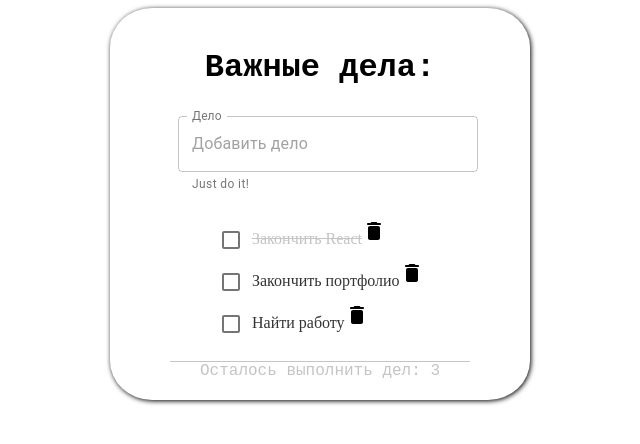
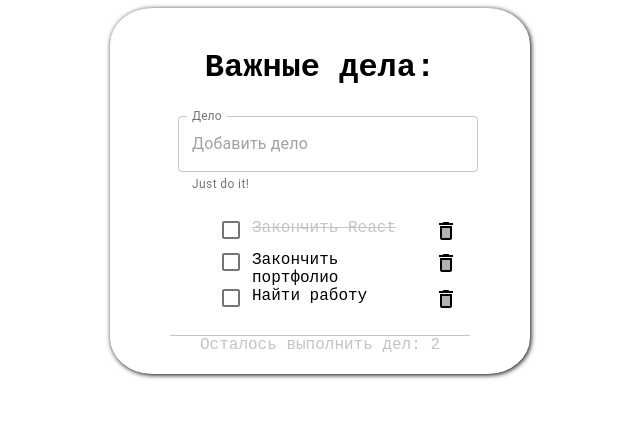
Before and after one commit to WebHeroSchool/evafinal, a React (Create React App) app: page / in a window 1280 px wide. Shown: the top 444 px of the page, without its empty margins (320-960 px from the left). Built offline with nearby package versions, Linux system fonts and the light colour scheme.

Commit message:
add styles

```diff
--- a/package.json
+++ b/package.json
@@ -3,6 +3,7 @@
   "version": "0.1.0",
   "private": true,
   "dependencies": {
+    "@material-ui/icons": "^4.9.1",
     "@testing-library/jest-dom": "^4.2.4",
     "@testing-library/react": "^9.5.0",
     "@testing-library/user-event": "^7.2.1",
--- a/src/components/App/App.js
+++ b/src/components/App/App.js
@@ -28,7 +28,7 @@ const App = () => {
     <h1 className = {styles.title}>Важные дела:</h1>
     <InputItem/>
     <ItemList items={items}/>
-    <Footer count={3}/>
+    <Footer count={2}/>
   </div>);
 };
 
--- a/src/components/Item/Item.module.css
+++ b/src/components/Item/Item.module.css
@@ -1,8 +1,9 @@
 .item {
-  color: #333;
+  font-family: 'Roboto Mono', monospace;
 }
 
 .done {
   color: #c4c4c4;
   text-decoration: line-through;
+  font-family: 'Roboto Mono', monospace;
 }
--- a/src/components/ItemList/ItemList.js
+++ b/src/components/ItemList/ItemList.js
@@ -2,16 +2,20 @@ import React from 'react';
 import Item from '../Item/Item';
 import styles from './ItemList.module.css';
 import Checkbox from '@material-ui/core/Checkbox';
-import DeleteRoundedIcon from '@material-ui/icons/DeleteRounded';
+import DeleteTwoToneIcon from '@material-ui/icons/DeleteTwoTone';
 
 const ItemList =({items}) => (<ul>
   {items.map(item =>
     <li className ={styles.list} key={item.value}>
+    <div className = {styles.check}>
     <Checkbox />
+    </div>
     <Item
         value={item.value}
         isDone={item.isDone}/>
-      <DeleteRoundedIcon />
+    <div className ={styles.delete}>
+    <DeleteTwoToneIcon />
+    </div>
     </li>)}
 </ul>);
 
--- a/src/components/ItemList/ItemList.module.css
+++ b/src/components/ItemList/ItemList.module.css
@@ -1,3 +1,14 @@
 .list {
   list-style-type: none;
+  display: grid;
+  grid-template-columns: 1fr 5fr 1fr;
 }
+
+.check {
+  display: inline;
+  margin-top: -10px;
+}
+
+.delete {
+  display: inline;
+}
```
Also changed, not shown: 1 other file (tests, documents, lock files or other folders).
